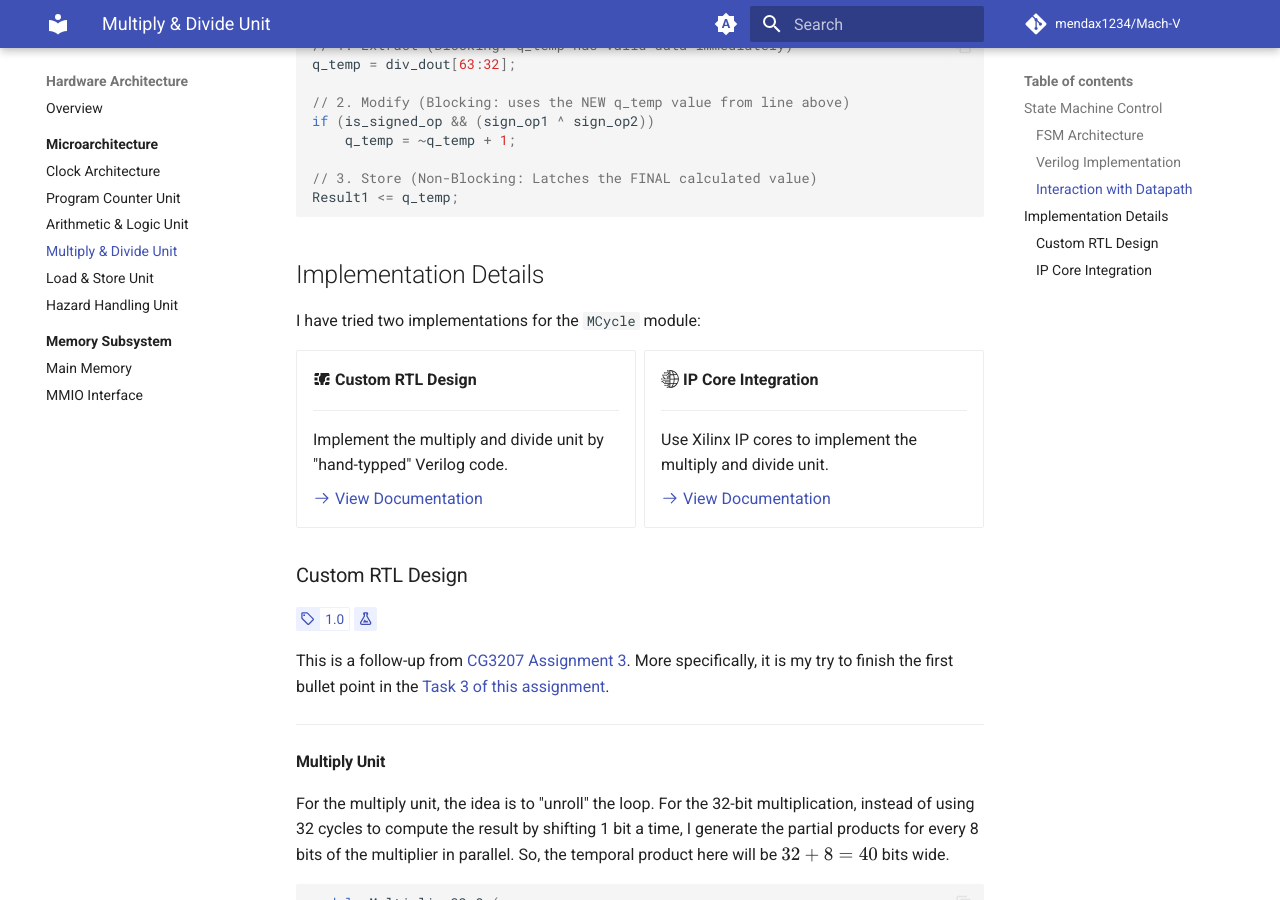
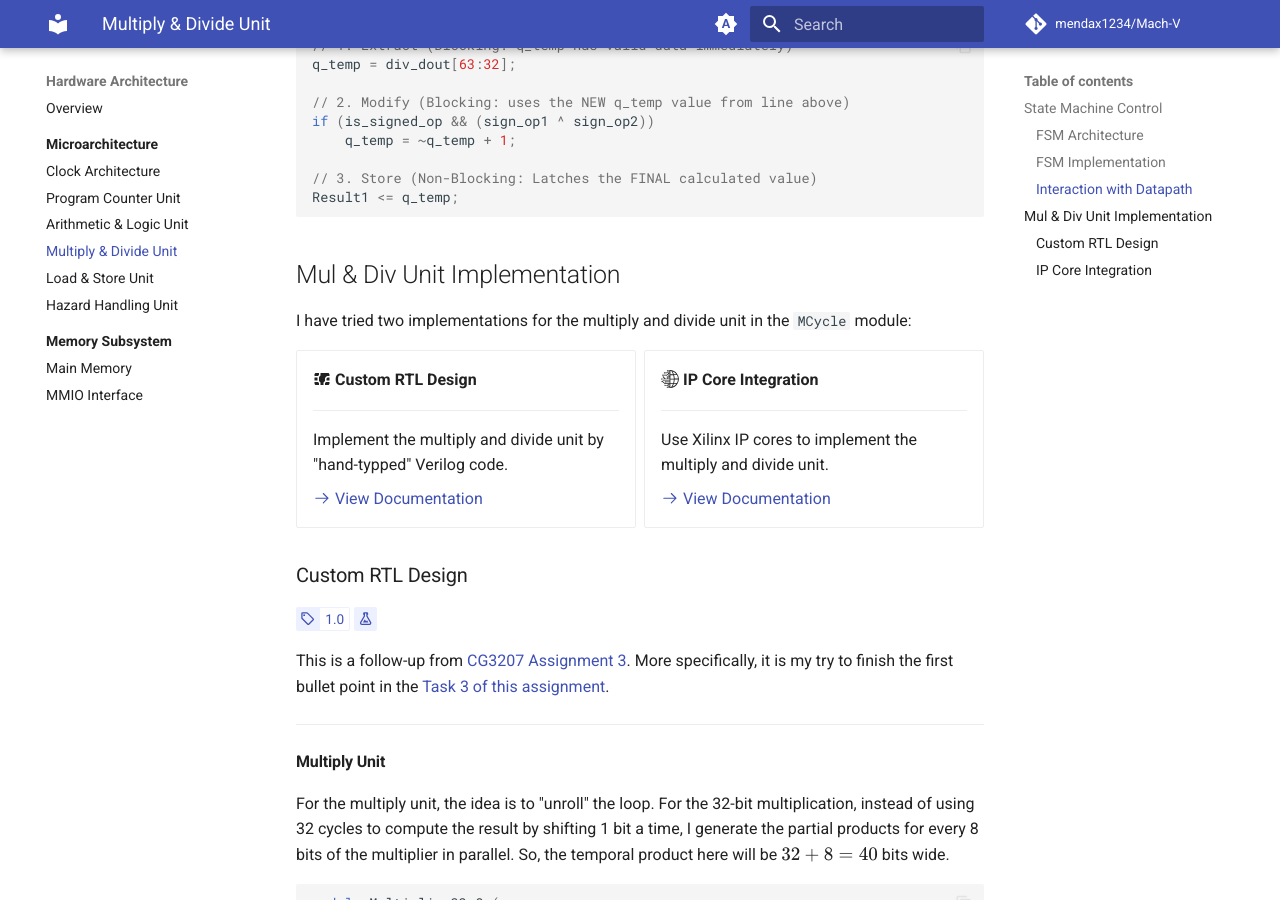
Before and after one commit to mendax1234/Mach-V, an MkDocs documentation site: the page built from docs/hw/uarch/mul-div-unit.md, in a window 1280 px wide and 900 px high, scrolled down 4422 px. Built offline with MkDocs 1.6.1 and Material for MkDocs 9.7.7, drawn with Linux system fonts in a browser that asks for light colours; plug-ins that fetch from the network failed and are left out; comment, search, counter and statistics services are not loaded; some of the changed text lies outside the part shown.

Commit message:
Update the docs

````diff
--- a/docs/hw/uarch/mul-div-unit.md
+++ b/docs/hw/uarch/mul-div-unit.md
@@ -66,7 +66,7 @@ Busy &= (\bar{S} \cdot Start) + (S \cdot \overline{done})
 !!! note "Logic Synthesis vs. Manual Equations"
     While I derived the boolean equations above to analyze the underlying logic (the **Microscopic View**), I do not hard-code these equations in Verilog. I still write the high-level case statement and the synthesis tool will convert the high-level code into the optimized logic gates based on these equations.
 
-### Verilog Implementation
+### FSM Implementation
 
 The code implements this FSM using a mixed 2-block style approach to separate the combinational logic from the sequential state updates.
 
@@ -158,9 +158,9 @@ if (is_signed_op && (sign_op1 ^ sign_op2))
 Result1 <= q_temp;
 ```
 
-## Implementation Details
+## Mul & Div Unit Implementation
 
-I have tried two implementations for the `MCycle` module:
+I have tried two implementations for the multiply and divide unit in the `MCycle` module:
 
 <div class="grid cards" markdown>
 
````
